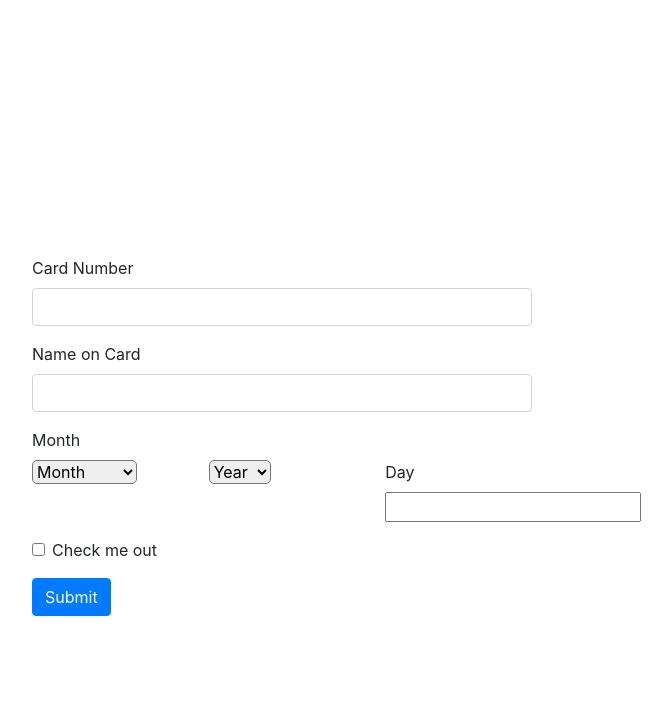
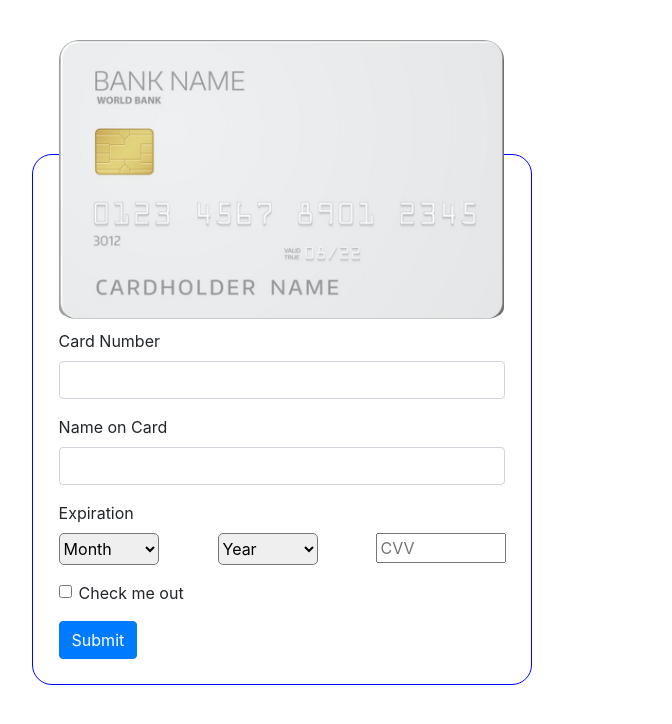
Before and after one commit to Dloft1991/Credit-Card-Form, a plain HTML site: page index.html in a window 1280 px wide. Shown: the whole page, without its empty margins (358-1030 px from the left). Drawn offline with nearby package versions, Linux system fonts and the light colour scheme.

Commit message:
imgofcard

```diff
--- a/index.html
+++ b/index.html
@@ -13,17 +13,20 @@
 </head>
 <body>
     <form>
+      <div class="image-holder">
+        <img class="card-img" src="images/ccfront.png">
+      </div>
         <div class="form-group">
           <label for="exampleInputEmail1">Card Number</label>
-          <input type="email" class="form-control" id="exampleInputEmail1" aria-describedby="emailHelp">
+          <input type="number" class="form-control" id="card-number" aria-describedby="number">
           <!-- <small id="emailHelp" class="form-text text-muted">We'll never share your email with anyone else.</small> -->
         </div>
         <div class="form-group">
           <label for="exampleInputPassword1">Name on Card</label>
-          <input type="password" class="form-control" id="exampleInputPassword1">
+          <input type="name" class="form-control" id="card-name">
         </div>
         <div class="form-group">
-            <label for="exampleInputPassword1">Month</label>
+            <label for="exampleInputPassword1">Expiration</label>
             <br>
             <div class="row">
                 <div class="col-sm-4">
@@ -61,8 +64,7 @@
                     </select>
                 </div>
                 <div class="col-sm-4">
-                    <label for="exampleInputPassword1">Day</label>
-            <input class="exp-day">
+            <input class="exp-day" type="number" placeholder="CVV">
                 </div>
             </div>
 
--- a/style.css
+++ b/style.css
@@ -1,8 +1,28 @@
 form {
     width: 500px;
     margin: auto;
-    padding-top: 20%;
+    margin-top: 12%;
+    border-style: solid;
+    border-width: thin;
+    border-radius: 20px;
+    border-color: blue;
+    padding: 2%;
+    padding-top: 150px;
 }
 .DOB {
     border-radius: 5px;
 }
+select {
+    width: 100px;
+    height: 32px;
+}
+.exp-day {
+    width: 130px;
+}
+.card-img {
+    position: relative;
+    margin-top: -60%;
+    padding-bottom: 2%;
+    width: 445px;
+    border-radius: 20px;
+}
```
Also changed, not shown: images/ccfront.png (added).
